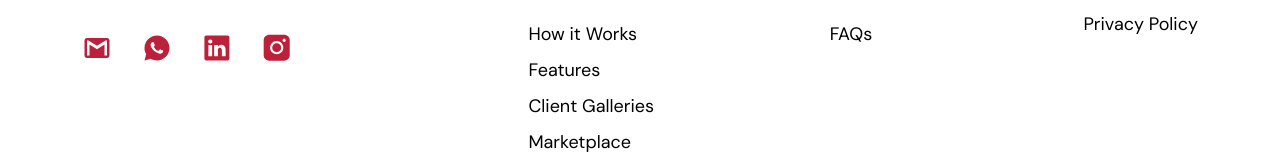
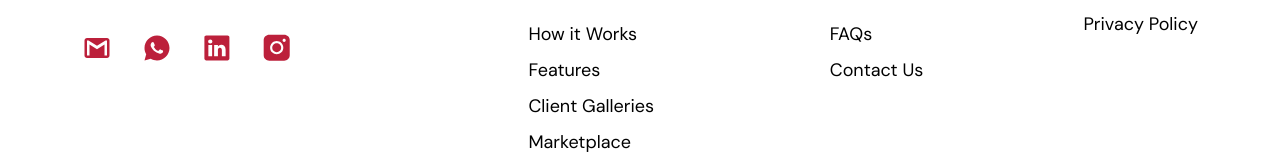
Before and after one commit to MITCHYUGAN/Project-Our-PIXO, a React (Vite) app: page /howitworks in a window 1280 px wide. Shown: the part 3486-3640 px from the top of the page. Built offline with nearby package versions, Linux system fonts and the light colour scheme.

Commit message:
last one

```diff
--- a/src/components/Footer/Footer.jsx
+++ b/src/components/Footer/Footer.jsx
@@ -68,6 +68,11 @@ const Footer = () => {
                 <li>
                   <Link to="faq">FAQs</Link>
                 </li>
+                <li>
+                  <Link to="https://wa.me/+2348105420187?text=Hello" target="_blank">
+                    Contact Us
+                  </Link>
+                </li>
               </ul>
             </div>
             <div>
```
